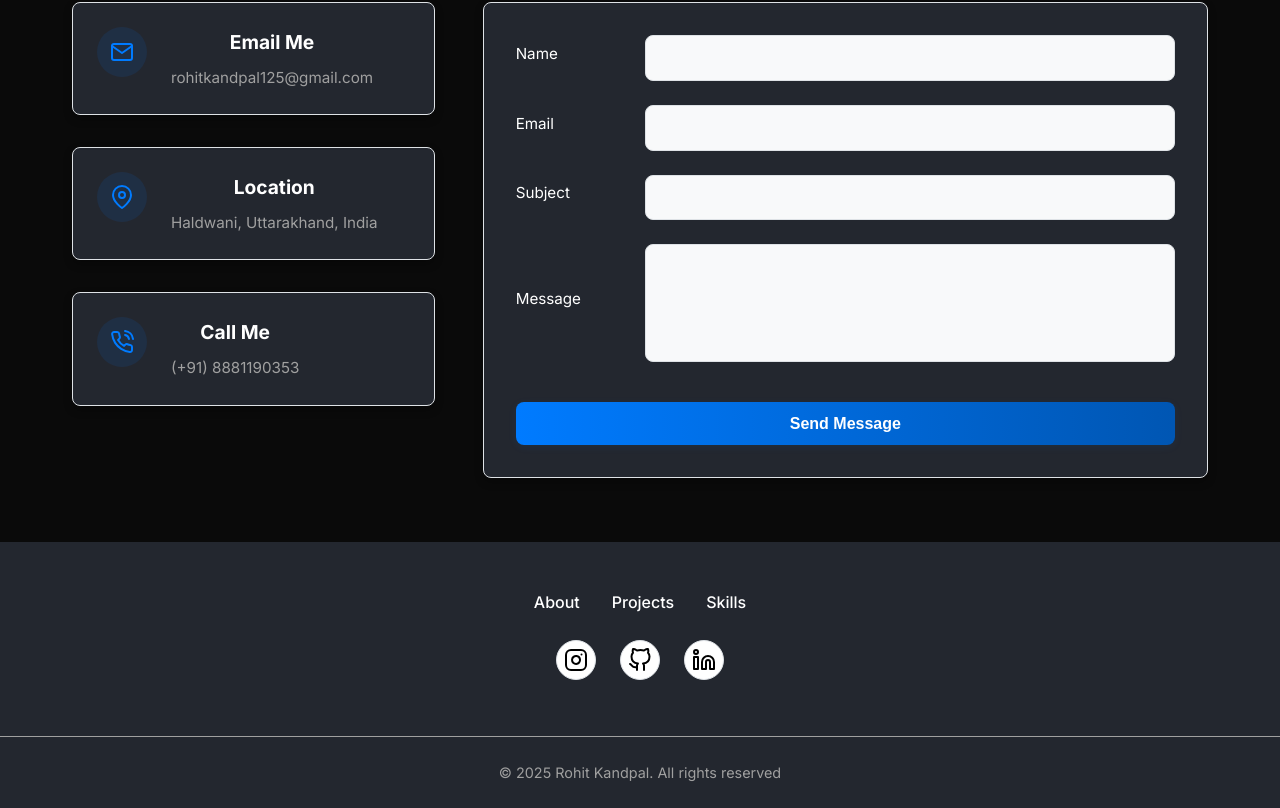
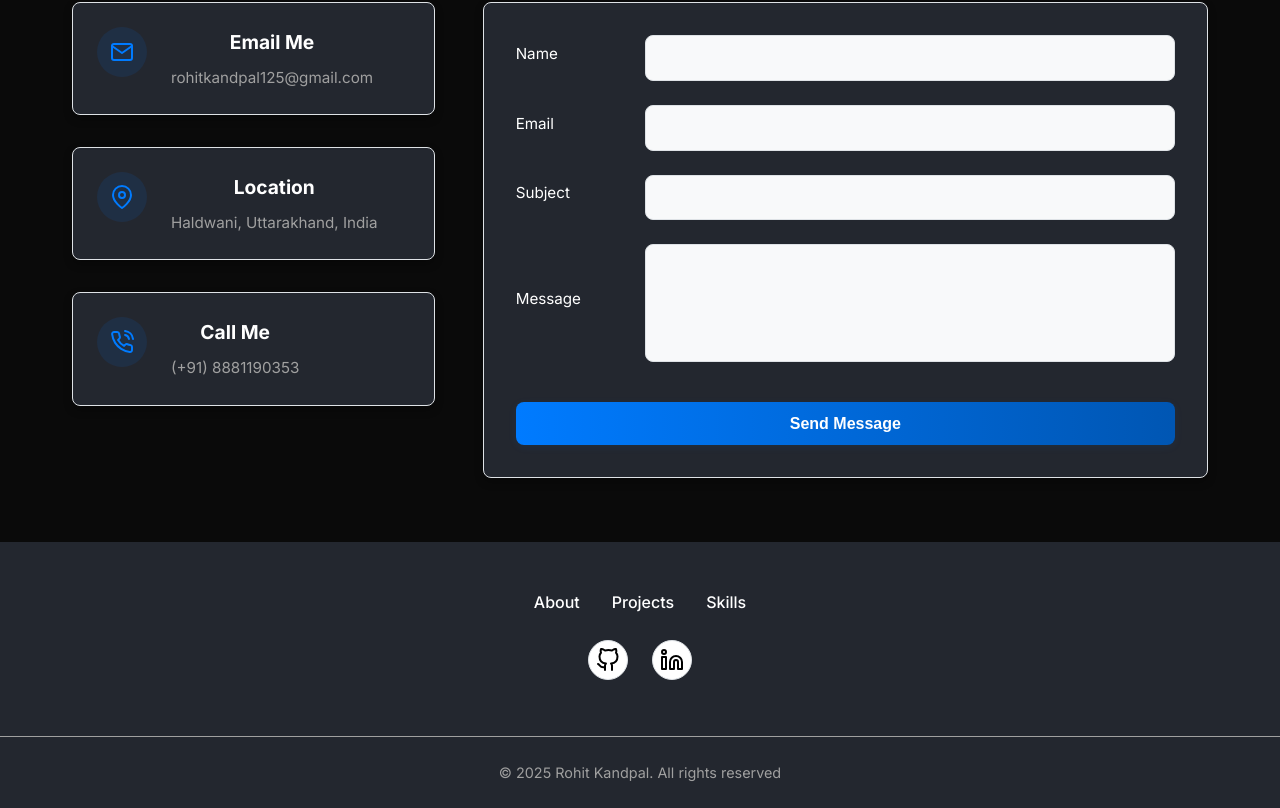
Before and after one commit to rohitkandpal03/portfolio, a React (Vite) app: page / in a window 1280 px wide. Shown: the part 5332-6140 px from the top of the page. Built offline with nearby package versions, Linux system fonts and the light colour scheme.

Commit message:
remove instagram icon

```diff
--- a/src/components/Footer/Footer.tsx
+++ b/src/components/Footer/Footer.tsx
@@ -27,28 +27,6 @@ const Footer: React.FC = () => {
         </div>
 
         <div className={styles.socialLinks}>
-          <a
-            href="https://instagram.com"
-            target="_blank"
-            rel="noopener noreferrer"
-            aria-label="Instagram"
-          >
-            <svg
-              xmlns="http://www.w3.org/2000/svg"
-              width="24"
-              height="24"
-              viewBox="0 0 24 24"
-              fill="none"
-              stroke="currentColor"
-              strokeWidth="2"
-              strokeLinecap="round"
-              strokeLinejoin="round"
-            >
-              <rect x="2" y="2" width="20" height="20" rx="5" ry="5"></rect>
-              <path d="M16 11.37A4 4 0 1 1 12.63 8 4 4 0 0 1 16 11.37z"></path>
-              <line x1="17.5" y1="6.5" x2="17.51" y2="6.5"></line>
-            </svg>
-          </a>
           <a
             href="https://github.com/rohitkandpal03"
             target="_blank"
```
